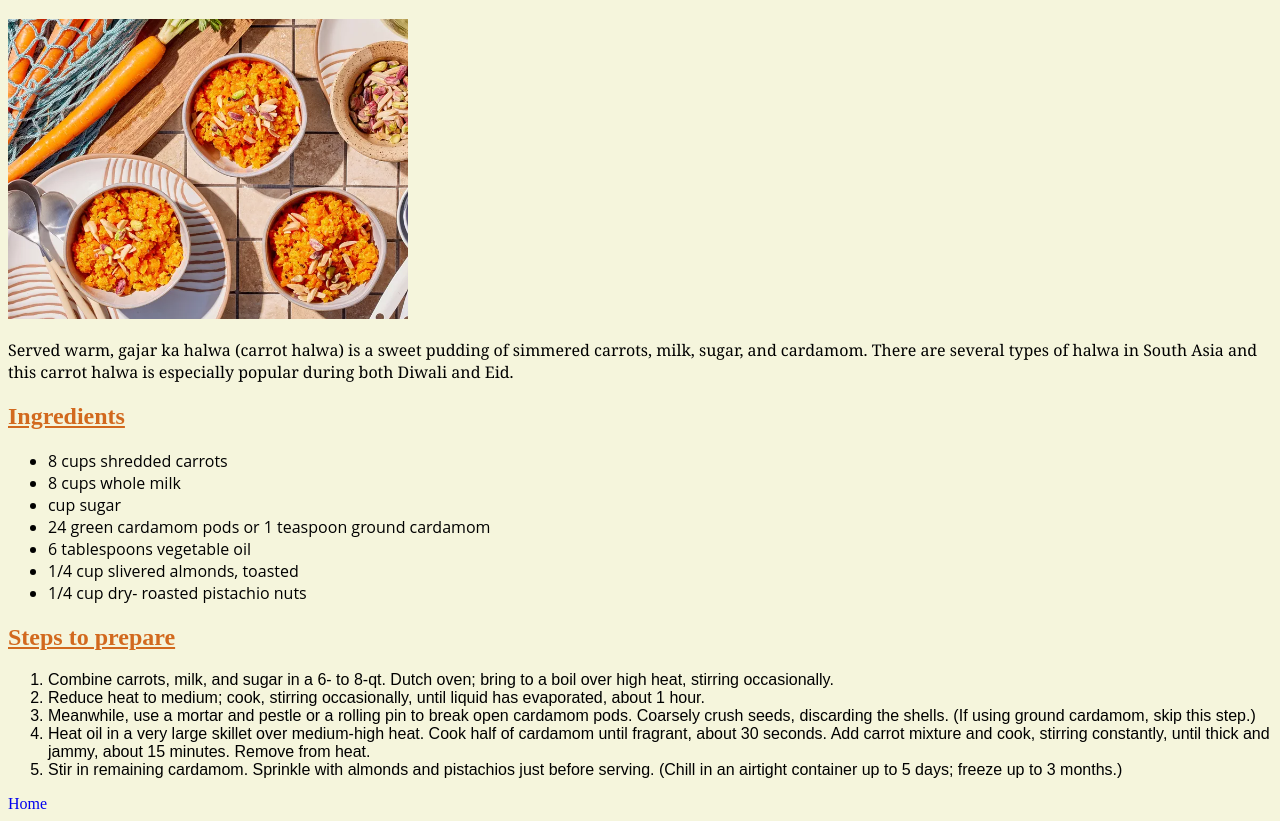
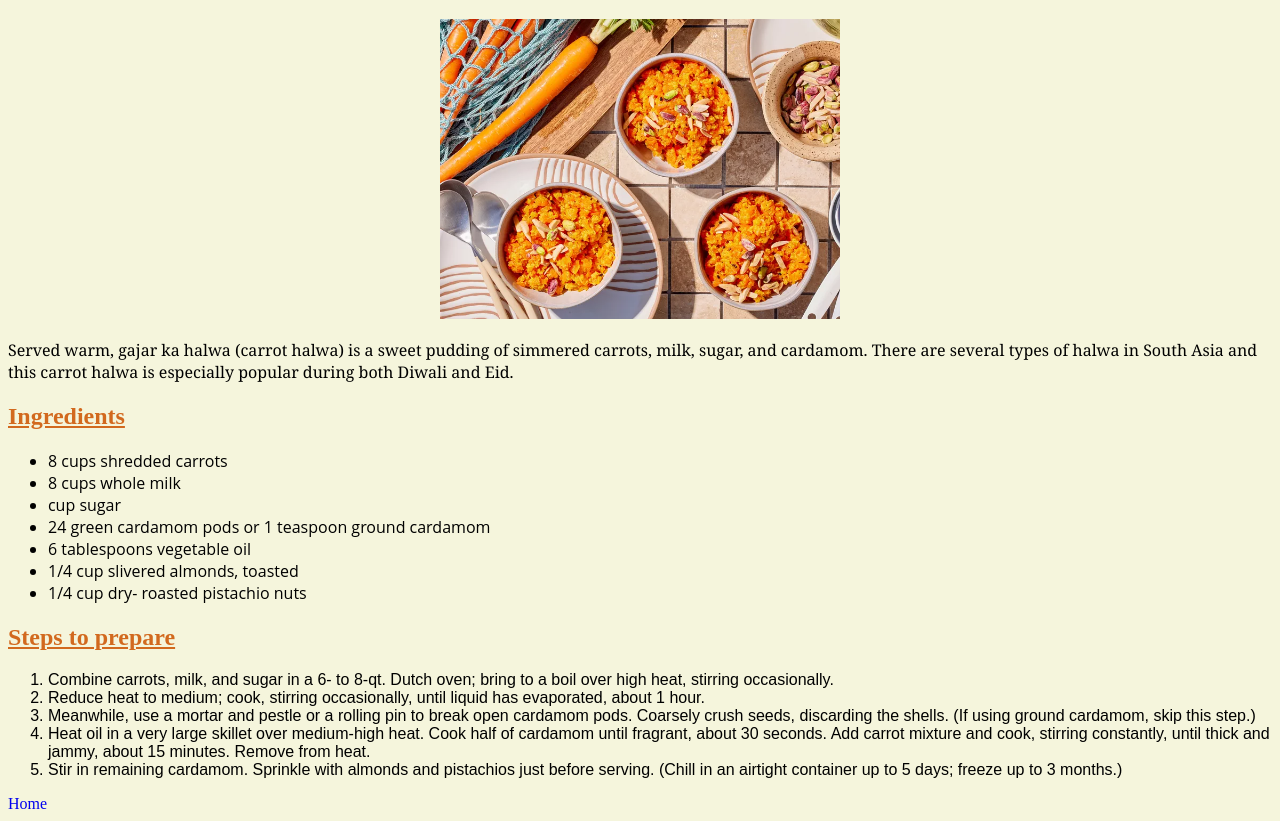
Before and after one commit to Prathamesh-Z/odin-recipes, a plain HTML site: page recipes/carrothalwa.html in a window 1280 px wide. Shown: the part 61-882 px from the top of the page. Drawn offline with Linux system fonts and the light colour scheme.

Commit message:
Fixed Images from Pizza & CarrotHalwa pages

```diff
--- a/recipes/carrothalwa.html
+++ b/recipes/carrothalwa.html
@@ -8,7 +8,9 @@
 </head>
 <body>
     <h1>Carrot Halwa</h1>
+    <div class="parent">
     <img src="carrothalwa.jpg" alt="Carrot Halwa image" height="300" width="400">
+    </div>
     <p>Served warm, gajar ka halwa (carrot halwa) is a sweet pudding of simmered carrots, milk, sugar, and cardamom. There are several types of halwa in South Asia and this carrot halwa is especially popular during both Diwali and Eid.</p>
     <h2>Ingredients</h2>
     <ul>
```
Also changed, not shown: recipes/pizza.html (+2 -0 lines).
